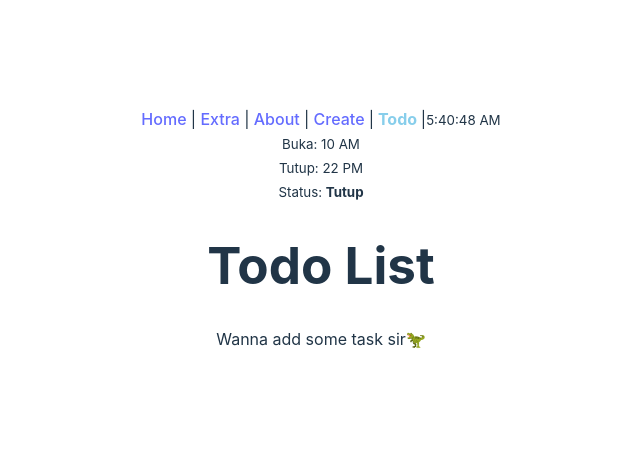
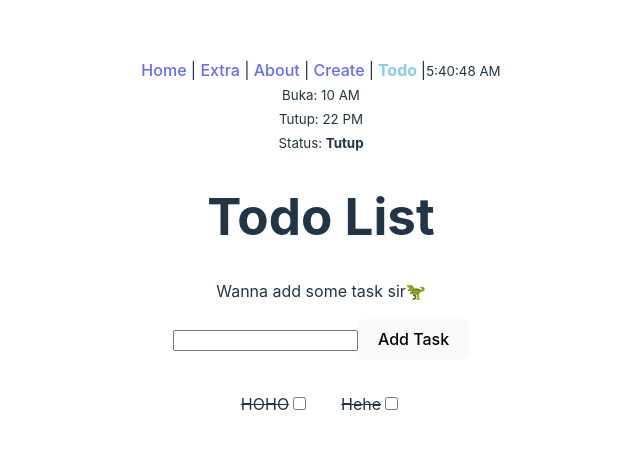
Before and after one commit to Tomba-Hopkins/project-react, a React (Vite) app in the folder list-makanan/: page /todo in a window 1280 px wide. Shown: the part 163-612 px from the top of the page, without its empty margins (319-959 px from the left). Built offline with nearby package versions, Linux system fonts and the light colour scheme.

Commit message:
add: todo feature

```diff
--- a/list-makanan/src/components/Todo/TodoForm.jsx
+++ b/list-makanan/src/components/Todo/TodoForm.jsx
@@ -1,3 +1,46 @@
-function TodoForm(){}
+/* eslint-disable react/prop-types */
+/* eslint-disable react-hooks/rules-of-hooks */
+import { useState } from "react"
+
+function TodoForm(props){
+
+    const { nambahTodo } = props
+
+
+    const [task, useTask] = useState('')
+
+    const handleTask = (e) => {
+        useTask(e.target.value)
+    }
+
+    const handleSubmit = (e) => {
+        e.preventDefault()
+
+        if(task.length > 0) {
+            const newTask = {
+                id: new Date().getTime(),
+                title: task,
+                done: false
+            }
+
+            nambahTodo(newTask)
+        }
+
+        useTask('')
+
+    }
+
+
+    return (
+        <>
+            <form onSubmit={handleSubmit}>
+                <input value={task} onChange={handleTask} type="text" />
+                <button>Add Task</button>
+            </form>
+        </>
+    )
+
+
+}
 
 export default TodoForm
--- a/list-makanan/src/components/Todo/TodoList.jsx
+++ b/list-makanan/src/components/Todo/TodoList.jsx
@@ -1,4 +1,36 @@
-function TodoList(){}
+/* eslint-disable react/prop-types */
+function TodoList(props){
+
+    const { itemTodo } = props
+
+
+    return (
+        <div className="list" style={{
+            display: 'flex',
+            flexWrap: 'wrap',
+            alignItems: 'center',
+            justifyContent: 'center',
+            width: '100%',
+            gap: '2rem',
+            marginTop: '2rem'
+        }}>
+
+            {itemTodo.map((item) => {
+                return (
+                    <div key={item.id}>
+                        <span
+                        style={{
+                            textDecoration: item.done ? 'line-through' : ''
+                        }}
+                        >{item.title}</span>
+                        <input type="checkbox" />
+                    </div>
+                )
+            })}
+
+        </div>
+    )
+}
 
 
 export default TodoList
--- a/list-makanan/src/pages/Todo.jsx
+++ b/list-makanan/src/pages/Todo.jsx
@@ -3,9 +3,23 @@ import { useState } from "react"
 import TodoForm from "../components/Todo/TodoForm"
 import TodoList from "../components/Todo/TodoList"
 
+const datas = [
+    {
+        id: 1,
+        title: 'HOHO',
+        done: true
+    },
+    {
+        id: 2,
+        title: 'Hehe',
+        done: true
+    },
+]
+
 function Todo() {
 
-    const [boxTodo, setBoxTodo] = useState([])
+    // const [boxTodo, setBoxTodo] = useState([])
+    const [boxTodo, setBoxTodo] = useState(datas)
 
     const addTodo = (task) => {
         // const newTodo = [...boxTodo, task]
```
